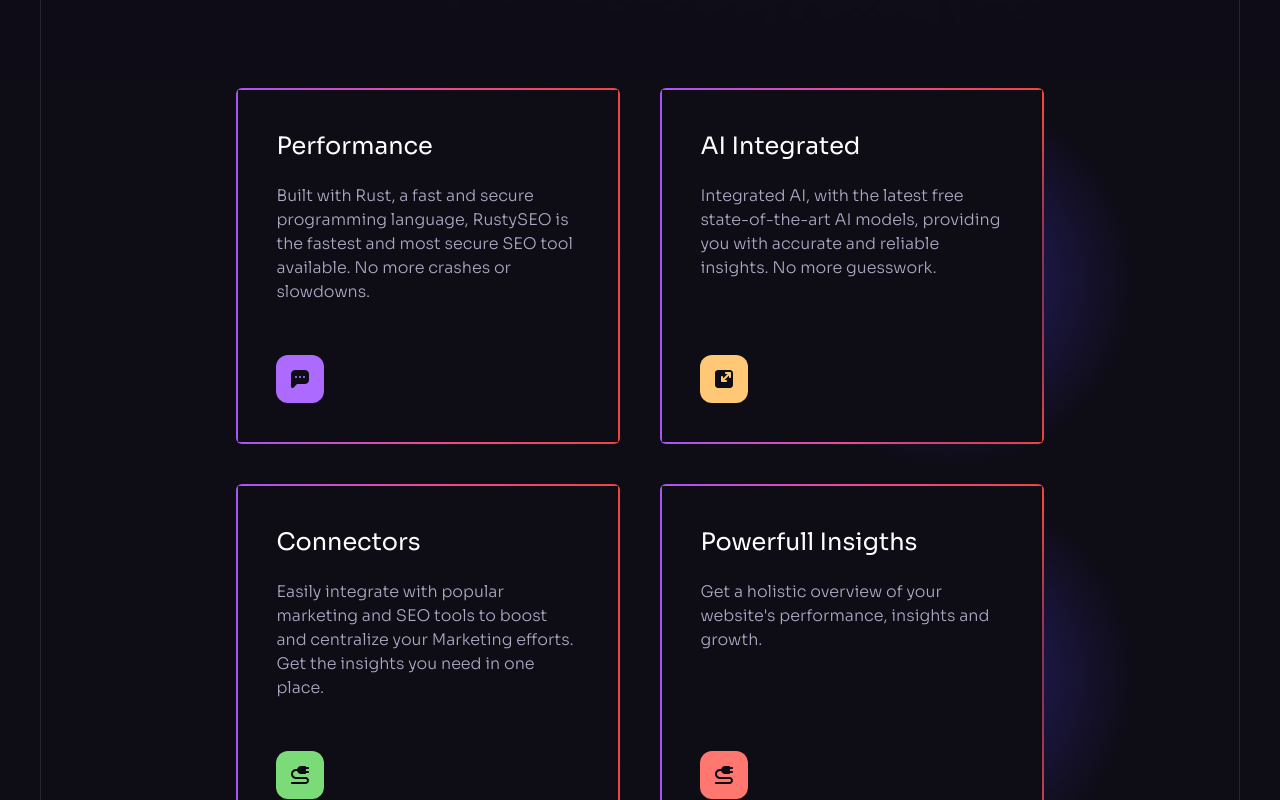
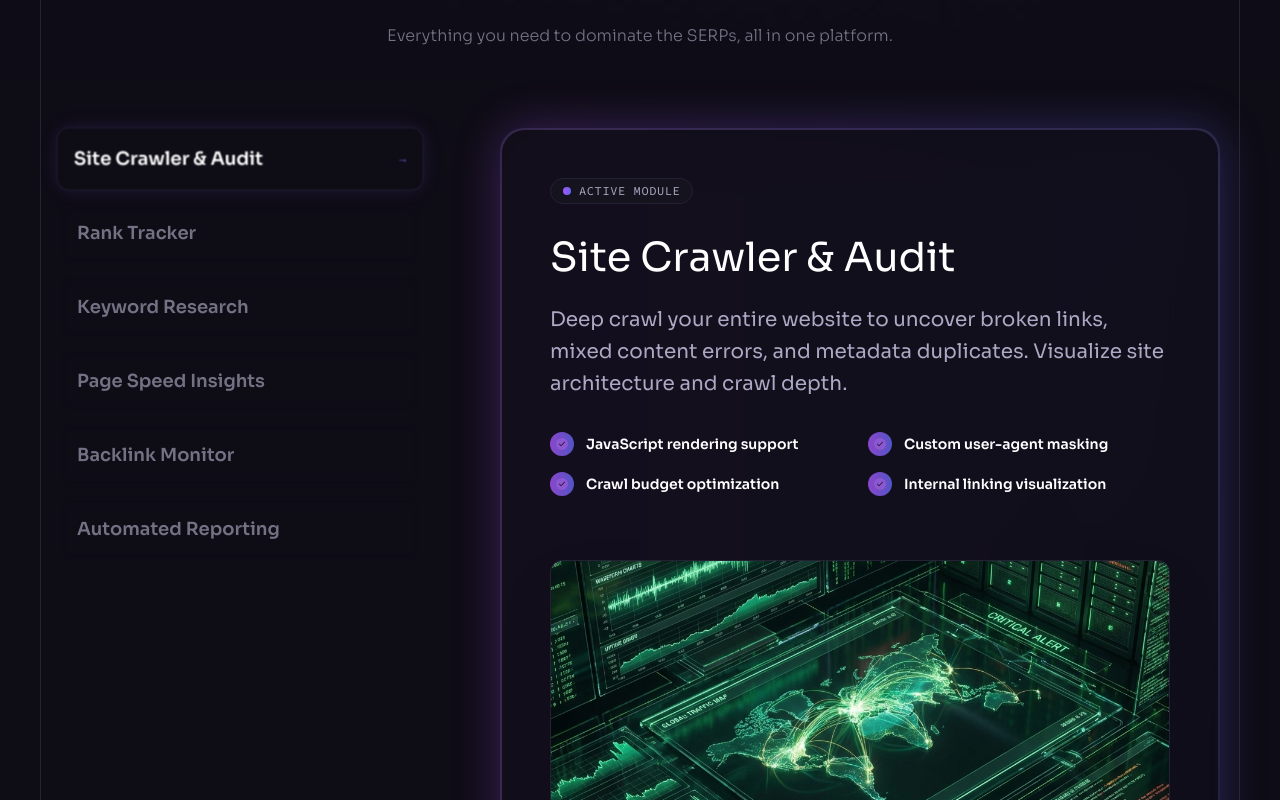
Before and after one commit to mascanho/RustyLanding, a React (Vite) app: page / in a window 1280 px wide. Shown: the part 1780-2580 px from the top of the page. Built offline with nearby package versions, Linux system fonts and the light colour scheme; no server answers.

Commit message:
fix: modules

```diff
--- a/src/App.jsx
+++ b/src/App.jsx
@@ -4,6 +4,7 @@
 import Footer from "./components/Footer";
 import Header from "./components/Header";
 import Hero from "./components/Hero";
+import Modules from "./components/Modules";
 import Pricing from "./components/Pricing";
 import Roadmap from "./components/Roadmap";
 import Services from "./components/Services";
@@ -16,6 +17,7 @@
       <div className="pt-[4.75rem] lg:pt-[5.25rem] overflow-hidden">
         <Header />
         <Hero />
+        <Modules />
         <Benefits />
         <UseCases />
         <Collaboration />
--- /dev/null
+++ b/src/components/Modules.jsx
@@ -0,0 +1,199 @@
+import { useState } from "react";
+import Section from "./Section";
+import Heading from "./Heading";
+import Button from "./Button";
+import {
+    marketerDashboard,
+    developerCLI,
+    devopsDashboard,
+    ceoDashboard,
+    check
+} from "../assets";
+
+const modules = [
+    {
+        id: "0",
+        title: "Site Crawler & Audit",
+        description: "Deep crawl your entire website to uncover broken links, mixed content errors, and metadata duplicates. Visualize site architecture and crawl depth.",
+        image: devopsDashboard, // Placeholder
+        features: [
+            "JavaScript rendering support",
+            "Custom user-agent masking",
+            "Crawl budget optimization",
+            "Internal linking visualization"
+        ],
+        color: "from-purple-500 to-indigo-500"
+    },
+    {
+        id: "1",
+        title: "Rank Tracker",
+        description: "Monitor keyword positions across multiple search engines and locations daily. Track your visibility share and cannibalization issues.",
+        image: marketerDashboard, // Placeholder
+        features: [
+            "Local & mobile tracking",
+            "SERP feature detection",
+            "Competitor rank comparison",
+            "Cannibalization alerts"
+        ],
+        color: "from-blue-500 to-cyan-500"
+    },
+    {
+        id: "2",
+        title: "Keyword Research",
+        description: "Discover high-value keyword opportunities with low competition. Analyze search intent and cluster keywords automatically with AI.",
+        image: ceoDashboard, // Placeholder
+        features: [
+            "Search volume & difficulty",
+            "Keyword clustering (AI)",
+            "Long-tail suggestions",
+            "Intent classification"
+        ],
+        color: "from-emerald-500 to-teal-500"
+    },
+    {
+        id: "3",
+        title: "Page Speed Insights",
+        description: "Analyze Core Web Vitals and performance metrics. Identify render-blocking resources and unoptimized images slowing down your site.",
+        image: developerCLI, // Placeholder
+        features: [
+            "Core Web Vitals assessment",
+            "Waterfall request analysis",
+            "Image optimization tips",
+            "Code coverage checks"
+        ],
+        color: "from-orange-500 to-amber-500"
+    },
+    {
+        id: "4",
+        title: "Backlink Monitor",
+        description: "Track new and lost backlinks in real-time. Analyze the toxic score of referring domains and manage your disavow files easily.",
+        image: marketerDashboard, // Reuse Placeholder
+        features: [
+            "New/Lost link alerts",
+            "Toxic score analysis",
+            "Anchor text distribution",
+            "Disavow tool integration"
+        ],
+        color: "from-pink-500 to-rose-500"
+    },
+    {
+        id: "5",
+        title: "Automated Reporting",
+        description: "Generate white-label PDF reports for clients or stakeholders. Schedule automatic email delivery with custom summaries.",
+        image: ceoDashboard, // Reuse Placeholder
+        features: [
+            "White-label customization",
+            "Scheduled email delivery",
+            "Drag-and-drop builder",
+            "Executive summaries"
+        ],
+        color: "from-violet-500 to-fuchsia-500"
+    }
+];
+
+const Modules = () => {
+    const [activeTab, setActiveTab] = useState("0");
+
+    const currentModule = modules.find((item) => item.id === activeTab);
+
+    return (
+        <Section className="overflow-hidden" id="modules">
+            <div className="container relative z-2">
+                <Heading
+                    className="md:max-w-md lg:max-w-2xl"
+                    title="Comprehensive SEO Toolkit"
+                    text="Everything you need to dominate the SERPs, all in one platform."
+                />
+
+                <div className="flex flex-col lg:flex-row items-center gap-10 lg:gap-20 mt-10 lg:mt-20">
+
+                    {/* Tabs - Hoverable List */}
+                    <div className="flex flex-col gap-3 lg:w-1/3 w-full self-stretch">
+                        {modules.map((item) => (
+                            <div
+                                key={item.id}
+                                onMouseEnter={() => setActiveTab(item.id)}
+                                className={`group flex items-center p-4 rounded-xl cursor-pointer transition-all duration-300 border backdrop-blur-sm ${activeTab === item.id
+                                        ? "bg-n-8 border-n-6 shadow-[0_0_20px_rgba(139,92,246,0.15)] scale-[1.02]"
+                                        : "bg-transparent border-transparent hover:bg-n-8/30 hover:border-n-7"
+                                    }`}
+                            >
+                                <div className="flex flex-col w-full">
+                                    <span
+                                        className={`text-lg font-bold transition-colors flex justify-between w-full ${activeTab === item.id ? "text-n-1" : "text-n-4 group-hover:text-n-2"
+                                            }`}
+                                    >
+                                        {item.title}
+                                        {activeTab === item.id && (
+                                            <span className={`text-xs font-code ml-2 self-center animate-fade-in bg-gradient-to-r ${item.color} bg-clip-text text-transparent`}>
+                                                &rarr;
+                                            </span>
+                                        )}
+                                    </span>
+                                </div>
+                            </div>
+                        ))}
+                    </div>
+
+                    {/* Content Display */}
+                    <div className="relative lg:w-2/3 w-full self-stretch min-h-[600px]">
+                        <div className="relative p-0.5 bg-gradient-to-br from-n-6 via-n-6 to-n-7 rounded-3xl h-full">
+
+                            {/* Dynamic decorative background */}
+                            <div
+                                className={`absolute inset-0 bg-gradient-to-r ${currentModule.color} rounded-3xl blur-xl transition-colors duration-500 opacity-30`}
+                            />
+
+                            <div className="bg-n-8/90 backdrop-blur-xl rounded-[23px] p-8 lg:p-12 h-full flex flex-col relative overflow-hidden transition-all duration-500">
+
+                                {/* Content Animation Container */}
+                                <div key={activeTab} className="animate-fade-in relative z-10 flex flex-col h-full">
+
+                                    <div className="flex flex-col gap-8 h-full">
+                                        {/* Text Content */}
+                                        <div>
+                                            <div className="inline-flex self-start items-center gap-2 px-3 py-1 rounded-full bg-n-7 border border-n-6 mb-6">
+                                                <div className={`w-2 h-2 rounded-full bg-gradient-to-r ${currentModule.color}`} />
+                                                <span className="text-xs font-code uppercase tracking-wider text-n-3">
+                                                    Active Module
+                                                </span>
+                                            </div>
+
+                                            <h3 className="h3 mb-4">{currentModule.title}</h3>
+                                            <p className="body-1 text-n-3 mb-8">{currentModule.description}</p>
+
+                                            <div className="grid md:grid-cols-2 gap-4 mb-8">
+                                                {currentModule.features.map((feature, index) => (
+                                                    <div key={index} className="flex items-center gap-3">
+                                                        <div className={`w-6 h-6 rounded-full flex items-center justify-center shrink-0 bg-gradient-to-r ${currentModule.color} opacity-80`}>
+                                                            <img src={check} width={12} height={12} alt="check" />
+                                                        </div>
+                                                        <span className="text-sm font-semibold text-n-1">{feature}</span>
+                                                    </div>
+                                                ))}
+                                            </div>
+                                        </div>
+
+                                        {/* Image Showcase */}
+                                        <div className="mt-auto relative w-full aspect-video rounded-xl overflow-hidden shadow-2xl border border-n-6 group">
+                                            <div className={`absolute inset-0 bg-gradient-to-t ${currentModule.color} opacity-20 group-hover:opacity-10 transition-opacity duration-500`} />
+                                            <img
+                                                src={currentModule.image}
+                                                alt={currentModule.title}
+                                                className="w-full h-full object-cover transform transition-transform duration-700 hover:scale-105"
+                                            />
+                                        </div>
+                                    </div>
+
+                                </div>
+
+                            </div>
+                        </div>
+                    </div>
+                </div>
+            </div>
+        </Section>
+    );
+};
+
+export default Modules;
```
